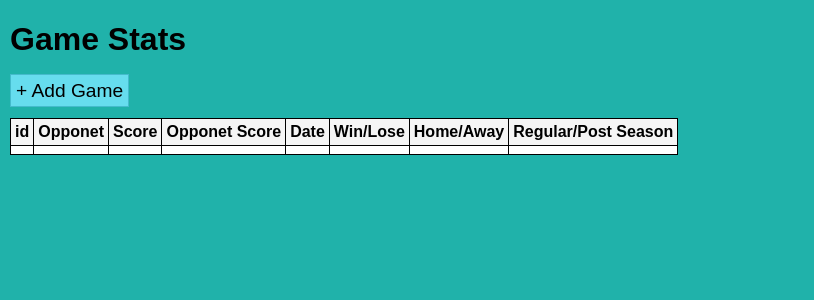
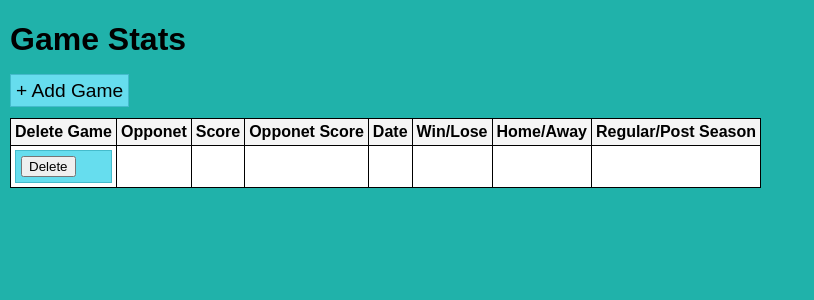
Before and after one commit to Brock-Gibson/SportsStats, a PHP site: page / in a window 1280 px wide. Shown: the top 300 px of the page, without its empty margins (0-814 px from the left). Run offline with PHP 8.4, Linux system fonts and the light colour scheme; tables that the repository leaves empty or names only in its code hold one stand-in row (values such as "Sample post"); data that the repository does not hold is empty.

Commit message:
Added Delete button to table /Brock

```diff
--- a/index.php
+++ b/index.php
@@ -37,7 +37,7 @@
 		}
 
 		$html .= "<table>\n";
-		$html .= "<tr><th>id</th><th>Opponet</th><th>Score</th><th>Opponet Score</th><th>Date</th><th>Win/Lose</th><th>Home/Away</th><th>Regular/Post Season</th></tr>\n";
+		$html .= "<tr><th>Delete Game</th><th>Opponet</th><th>Score</th><th>Opponet Score</th><th>Date</th><th>Win/Lose</th><th>Home/Away</th><th>Regular/Post Season</th></tr>\n";
 
 		foreach ($stats as $stat) {
 			$id = $stat['GameID'];
@@ -50,7 +50,7 @@
             $regularOrPostSeason = $stat['RegularOrPostSeason'];
 
 
-			$html .= "<tr><td>$id</td><td>$opponet</td><td>$score</td><td>$opponetScore</td><td>$date</td><td>$winOrLose</td><td>$homeOrAway</td><td>$regularOrPostSeason</td></tr>\n";
+			$html .= "<tr><td><form action='delete_stat.php' method='post'><input type='hidden' name='action' value='delete' /><input type='hidden' name='id' value='$id' /><input type='submit' value='Delete'></form></td><td>$opponet</td><td>$score</td><td>$opponetScore</td><td>$date</td><td>$winOrLose</td><td>$homeOrAway</td><td>$regularOrPostSeason</td></tr>\n";
 		}
 		$html .= "</table>\n";
 
```
